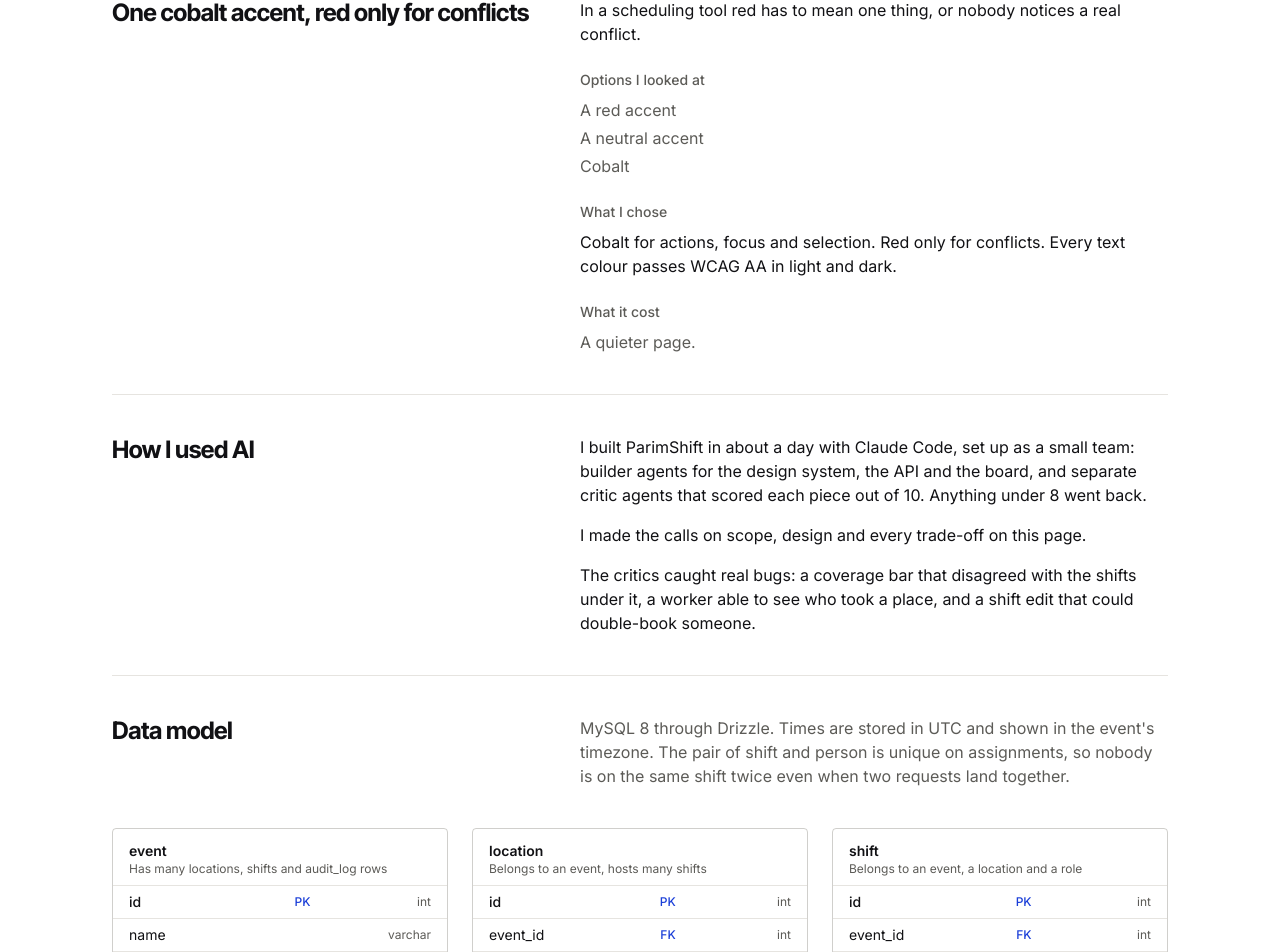
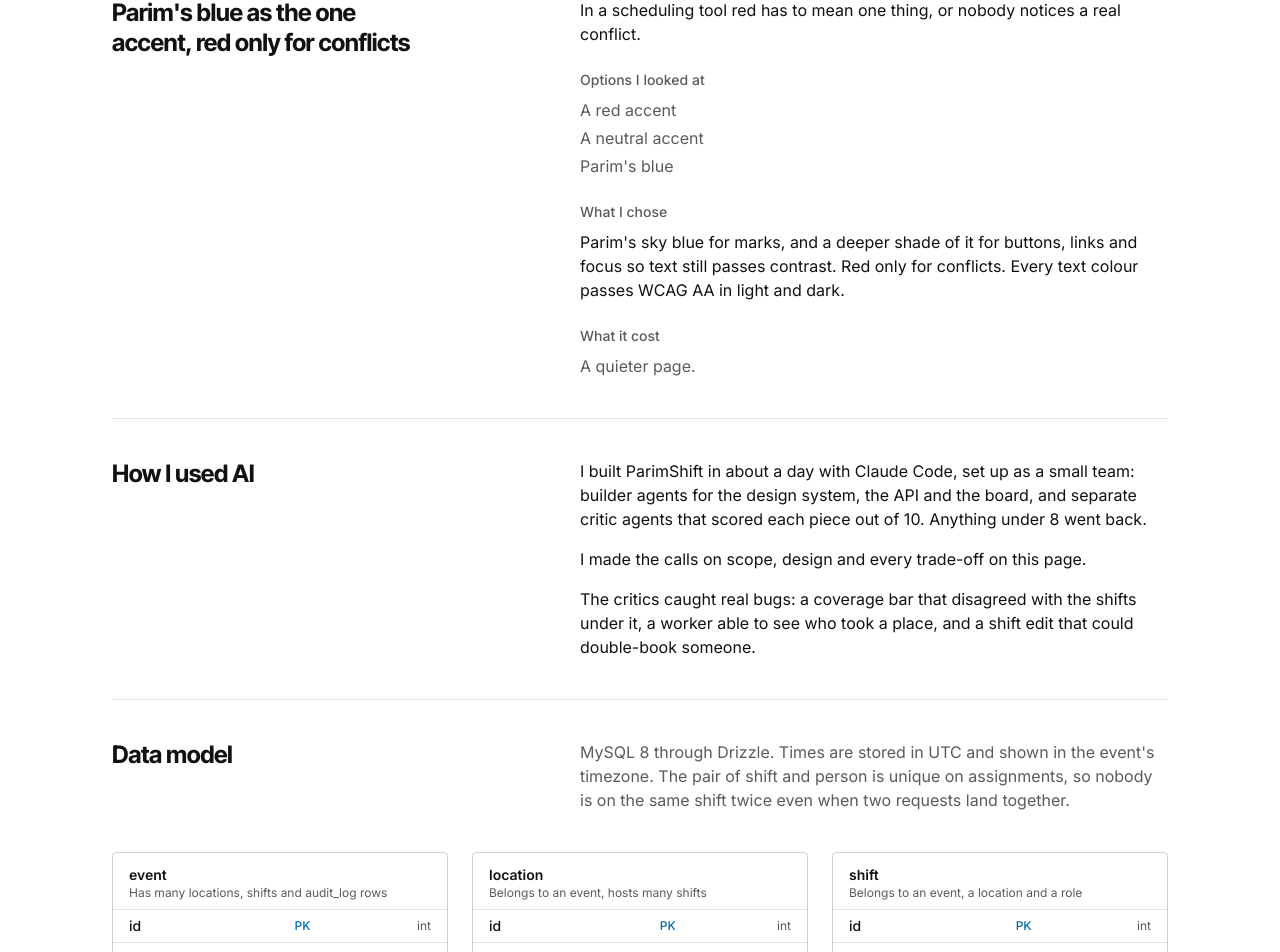
Before and after one commit to oladetoungee/parim-project, a Next.js app: page /decisions in a window 1280 px wide. Shown: the part 5422-6374 px from the top of the page. Built offline with nearby package versions, Linux system fonts and the light colour scheme.

Commit message:
Use Parim's blue as the accent colour

```diff
--- a/src/app/globals.css
+++ b/src/app/globals.css
@@ -399,7 +399,7 @@
 [data-drop="invalid"] .shift-card-seat .face-initials {
   visibility: hidden;
 }
-/* The target the person is over right now: a solid 2px cobalt outline. */
+/* The target the person is over right now: a solid 2px accent outline. */
 [data-drop-over] .shift-card {
   outline: 2px solid var(--accent-default);
   outline-offset: 2px;
--- a/src/features/decisions/decisions.ts
+++ b/src/features/decisions/decisions.ts
@@ -101,10 +101,10 @@ export const decisions: Decision[] = [
     cost: "Some states exist only in code.",
   },
   {
-    title: "One cobalt accent, red only for conflicts",
+    title: "Parim's blue as the one accent, red only for conflicts",
     problem: "In a scheduling tool red has to mean one thing, or nobody notices a real conflict.",
-    options: ["A red accent", "A neutral accent", "Cobalt"],
-    choice: "Cobalt for actions, focus and selection. Red only for conflicts. Every text colour passes WCAG AA in light and dark.",
+    options: ["A red accent", "A neutral accent", "Parim's blue"],
+    choice: "Parim's sky blue for marks, and a deeper shade of it for buttons, links and focus so text still passes contrast. Red only for conflicts. Every text colour passes WCAG AA in light and dark.",
     cost: "A quieter page.",
   },
 ];
--- a/src/features/landing/story.ts
+++ b/src/features/landing/story.ts
@@ -31,7 +31,7 @@ export const chapters: Chapter[] = [
     title: "Designing first",
     paragraphs: [
       "Before code, I set up a design system in Figma: a calm, typographic look with a strict grid, a bold and a light weight of the same typeface, flat colour and plenty of white space, because a scheduling tool gets looked at for hours.",
-      "Every colour, size, spacing step, radius and motion timing is a Figma variable, and the same names exist as CSS variables in the code. Light and dark are two modes of the same variables, so the whole file and the whole app switch with one setting. Cobalt is the only accent. Red means a conflict, so nobody misses a real one.",
+      "Every colour, size, spacing step, radius and motion timing is a Figma variable, and the same names exist as CSS variables in the code. Light and dark are two modes of the same variables, so the whole file and the whole app switch with one setting. Parim's blue is the only accent. Red means a conflict, so nobody misses a real one.",
     ],
     points: [
       "Foundations: colour, type, space, radius, elevation and motion as variables",
--- a/src/styles/tokens.css
+++ b/src/styles/tokens.css
@@ -28,13 +28,13 @@
   --ink-muted: #a3a09a;
   --ink-text: #ede9e2;
 
-  /* Primitives: cobalt */
-  --cobalt-700: #1532b5;
-  --cobalt-600: #1b3fd8;
-  --cobalt-50: #eef1fd;
-  --cobalt-300: #7b93ff;
-  --cobalt-200: #9aacff;
-  --cobalt-950: #1c2236;
+  /* Primitives: Parim blue. 400 is the brand blue from Parim's logo; 600 and 700 are deeper shades that pass AA as text on white. */
+  --blue-700: #005a88;
+  --blue-600: #006fa8;
+  --blue-50: #e8f6fe;
+  --blue-400: #33baff;
+  --blue-300: #66ccff;
+  --blue-950: #0b2433;
 
   /* Primitives: status */
   --green-700: #1d6b3a;
@@ -68,10 +68,10 @@
   --text-subtle: var(--stone-500); /* 4.66 on canvas: placeholder and disabled */
 
   /* Semantic: accent */
-  --accent-default: var(--cobalt-600); /* 7.64 on canvas, 6.83 on paper */
-  --accent-hover: var(--cobalt-700); /* primary button hover. 9.74 on canvas; accent/on on it 9.74 */
+  --accent-default: var(--blue-600); /* 5.47 on canvas, 4.89 on paper */
+  --accent-hover: var(--blue-700); /* primary button hover. 7.45 on canvas; accent/on on it 7.45 */
   --accent-on: var(--white); /* 7.64 on accent/default */
-  --accent-tint: var(--cobalt-50); /* accent/default on tint 6.78 */
+  --accent-tint: var(--blue-50); /* accent/default on tint 4.96 */
 
   /* Semantic: status. Always paired with a text label. */
   --status-covered: var(--green-700); /* 6.53 on canvas */
@@ -136,10 +136,10 @@
   --text-muted: var(--ink-muted); /* 7.23 on canvas, 6.65 on raised */
   --text-subtle: var(--ink-subtle); /* 5.40 on canvas, 4.97 on raised: placeholder and disabled */
 
-  --accent-default: var(--cobalt-300); /* 6.70 on canvas, 6.16 on raised */
-  --accent-hover: var(--cobalt-200); /* 8.72 on canvas; accent/on on it 8.72 */
+  --accent-default: var(--blue-400); /* 8.62 on canvas, 7.93 on raised */
+  --accent-hover: var(--blue-300); /* 10.45 on canvas; accent/on on it 10.45 */
   --accent-on: var(--ink); /* 6.70 on accent/default */
-  --accent-tint: var(--cobalt-950); /* accent/default on tint 5.60 */
+  --accent-tint: var(--blue-950); /* accent/default on tint 7.31 */
 
   --status-covered: var(--green-400); /* 8.49 on canvas, 7.81 on raised */
   --status-covered-tint: var(--green-950); /* covered on tint 6.40 */
--- a/tokens/tokens.json
+++ b/tokens/tokens.json
@@ -20,12 +20,12 @@
         { "name": "neutral/ink-assigned", "type": "COLOR", "values": { "value": "#3A3A42" } },
         { "name": "neutral/ink-muted", "type": "COLOR", "values": { "value": "#A3A09A" } },
         { "name": "neutral/ink-text", "type": "COLOR", "values": { "value": "#EDE9E2" } },
-        { "name": "cobalt/700", "type": "COLOR", "values": { "value": "#1532B5" } },
-        { "name": "cobalt/600", "type": "COLOR", "values": { "value": "#1B3FD8" } },
-        { "name": "cobalt/300", "type": "COLOR", "values": { "value": "#7B93FF" } },
-        { "name": "cobalt/200", "type": "COLOR", "values": { "value": "#9AACFF" } },
-        { "name": "cobalt/50", "type": "COLOR", "values": { "value": "#EEF1FD" } },
-        { "name": "cobalt/950", "type": "COLOR", "values": { "value": "#1C2236" } },
+        { "name": "blue/700", "type": "COLOR", "values": { "value": "#005A88" } },
+        { "name": "blue/600", "type": "COLOR", "values": { "value": "#006FA8" } },
+        { "name": "blue/400", "type": "COLOR", "values": { "value": "#33BAFF" } },
+        { "name": "blue/300", "type": "COLOR", "values": { "value": "#66CCFF" } },
+        { "name": "blue/50", "type": "COLOR", "values": { "value": "#E8F6FE" } },
+        { "name": "blue/950", "type": "COLOR", "values": { "value": "#0B2433" } },
         { "name": "green/700", "type": "COLOR", "values": { "value": "#1D6B3A" } },
         { "name": "green/400", "type": "COLOR", "values": { "value": "#5BC27E" } },
         { "name": "green/50", "type": "COLOR", "values": { "value": "#E4F1E8" } },
@@ -55,10 +55,10 @@
         { "name": "text/primary", "type": "COLOR", "values": { "light": "#111114", "dark": "#EDE9E2" }, "description": "18.85 / 15.58 on canvas" },
         { "name": "text/muted", "type": "COLOR", "values": { "light": "#5C5B57", "dark": "#A3A09A" }, "description": "6.80 / 7.23 on canvas, 6.08 on paper, 6.65 on raised" },
         { "name": "text/subtle", "type": "COLOR", "values": { "light": "#767470", "dark": "#8C8983" }, "description": "Placeholder and disabled. 4.66 / 5.40 (4.97 on raised)" },
-        { "name": "accent/default", "type": "COLOR", "values": { "light": "#1B3FD8", "dark": "#7B93FF" }, "description": "7.64 / 6.70 on canvas" },
-        { "name": "accent/hover", "type": "COLOR", "values": { "light": "#1532B5", "dark": "#9AACFF" }, "description": "Primary button hover. 9.74 / 8.72 on canvas" },
-        { "name": "accent/on", "type": "COLOR", "values": { "light": "#FFFFFF", "dark": "#111114" }, "description": "7.64 / 6.70 on accent/default" },
-        { "name": "accent/tint", "type": "COLOR", "values": { "light": "#EEF1FD", "dark": "#1C2236" }, "description": "accent/default on tint 6.78 / 5.60" },
+        { "name": "accent/default", "type": "COLOR", "values": { "light": "#006FA8", "dark": "#33BAFF" }, "description": "5.47 on canvas light, 8.62 dark" },
+        { "name": "accent/hover", "type": "COLOR", "values": { "light": "#005A88", "dark": "#66CCFF" }, "description": "Primary button hover. 9.74 / 8.72 on canvas" },
+        { "name": "accent/on", "type": "COLOR", "values": { "light": "#FFFFFF", "dark": "#111114" }, "description": "5.47 on canvas light, 8.62 dark" },
+        { "name": "accent/tint", "type": "COLOR", "values": { "light": "#E8F6FE", "dark": "#0B2433" }, "description": "accent/default on tint 6.78 / 5.60" },
         { "name": "status/covered", "type": "COLOR", "values": { "light": "#1D6B3A", "dark": "#5BC27E" }, "description": "6.53 / 8.49 on canvas" },
         { "name": "status/covered-tint", "type": "COLOR", "values": { "light": "#E4F1E8", "dark": "#17301F" }, "description": "covered on tint 5.61 / 6.40" },
         { "name": "status/short", "type": "COLOR", "values": { "light": "#8A5A00", "dark": "#E8B04A" }, "description": "5.93 / 9.64 on canvas" },
```
Also changed, not shown: src/app/apple-icon.png, src/app/icon.svg.
